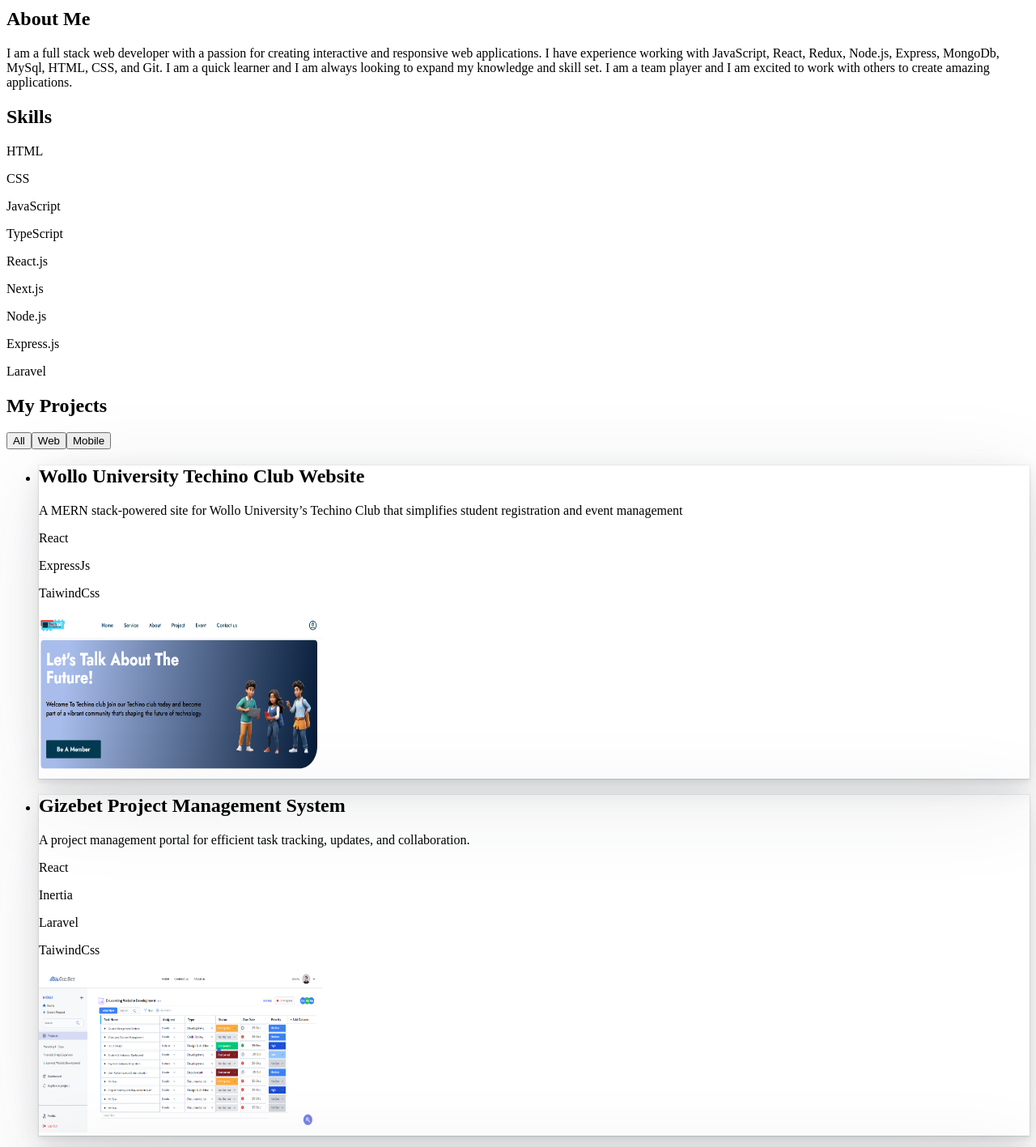
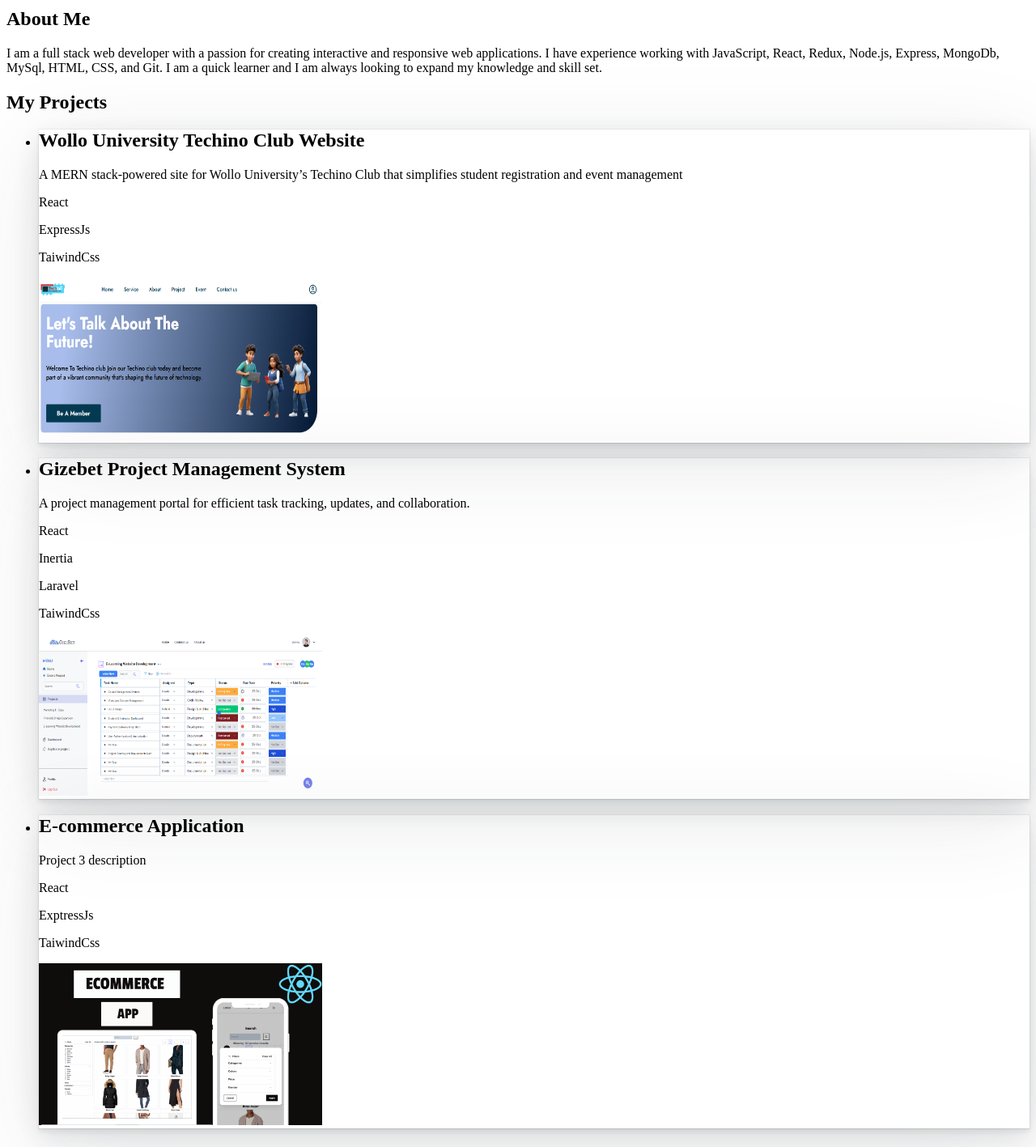
Before and after one commit to Dawithabte31/New-personal-portfolio, a Next.js app: page / in a window 1280 px wide. Shown: the part 280-1697 px from the top of the page at 81% size. Built offline with nearby package versions, Linux system fonts and the light colour scheme; grey boxes are pictures that could not be loaded.

Commit message:
add new components

```diff
--- /dev/null
+++ b/src/app/components/AboutDescription.jsx
@@ -0,0 +1,45 @@
+// components/AboutDescription.js
+"use client";
+
+import React, { useEffect, useRef, useState } from "react";
+import { motion } from "framer-motion";
+
+const AboutDescription = () => {
+  const [isInView, setIsInView] = useState(false);
+  const ref = useRef(null);
+
+  useEffect(() => {
+    const observer = new IntersectionObserver(
+      ([entry]) => setIsInView(entry.isIntersecting),
+      { threshold: 0.1 }
+    );
+
+    if (ref.current) observer.observe(ref.current);
+    return () => ref.current && observer.unobserve(ref.current);
+  }, []);
+
+  return (
+    <div ref={ref} className="flex flex-col items-center justify-center text-center min-h-screen">
+      <motion.h2
+        initial={{ opacity: 0, y: -20 }}
+        animate={isInView ? { opacity: 1, y: 0 } : {}}
+        transition={{ duration: 0.6 }}
+        className="text-4xl font-bold text-white mb-4 md:mb-12"
+      >
+        About Me
+      </motion.h2>
+      <motion.p
+        initial={{ opacity: 0, y: 20 }}
+        animate={isInView ? { opacity: 1, y: 0 } : {}}
+        transition={{ duration: 0.6 }}
+        className="text-base sm:text-lg leading-relaxed max-w-2xl text-white"
+      >
+        I am a full stack web developer with a passion for creating interactive and responsive web applications.
+        I have experience working with JavaScript, React, Redux, Node.js, Express, MongoDb, MySql, HTML, CSS, and Git.
+        I am a quick learner and I am always looking to expand my knowledge and skill set.
+      </motion.p>
+    </div>
+  );
+};
+
+export default AboutDescription;
--- a/src/app/components/AboutSection.jsx
+++ b/src/app/components/AboutSection.jsx
@@ -2,7 +2,7 @@
 
 import React, { useTransition, useState, useEffect, useRef } from "react";
 import { motion, AnimatePresence } from "framer-motion";
-import TabButton from "./TabButton";
+import Link from "next/link"; // Assuming you may need Link here for routing
 
 const TAB_DATA = [
   {
@@ -16,98 +16,38 @@
           hidden: { opacity: 0 },
           visible: {
             opacity: 1,
-            transition: {
-              staggerChildren: 0.2,
-            },
+            transition: { staggerChildren: 0.2 },
           },
         }}
         className="flex flex-col gap-4 justify-center flex-wrap"
       >
-        <div className="flex flex-row gap-4 justify-center flex-wrap w-[80%]">
+        <div className="flex flex-row gap-4 justify-center flex-wrap w-full max-w-4xl">
+          {["HTML", "CSS", "JavaScript", "TypeScript", "React.js", "Next.js"].map((skill) => (
             <motion.p
+              key={skill}
               variants={{
                 hidden: { opacity: 0, y: 20 },
                 visible: { opacity: 1, y: 0 },
               }}
-            className="text-[#ADB7BE] border-white hover:border-white rounded-full border-2 px-6 py-3 text-xl cursor-pointer"
+              className="text-gray-300 border-gray-500 hover:border-white rounded-full border-2 px-4 py-2 text-lg sm:text-xl cursor-pointer"
             >
-            HTML
+              {skill}
             </motion.p>
+          ))}
+        </div>
+        <div className="flex flex-row gap-4 justify-center flex-wrap w-full max-w-4xl">
+          {["Node.js", "Express.js", "Laravel"].map((skill) => (
             <motion.p
+              key={skill}
               variants={{
                 hidden: { opacity: 0, y: 20 },
                 visible: { opacity: 1, y: 0 },
               }}
-            className="text-[#ADB7BE] border-white hover:border-white rounded-full border-2 px-6 py-3 text-xl cursor-pointer"
+              className="text-gray-300 border-gray-500 hover:border-white rounded-full border-2 px-4 py-2 text-lg sm:text-xl cursor-pointer"
             >
-            CSS
+              {skill}
             </motion.p>
-          <motion.p
-            variants={{
-              hidden: { opacity: 0, y: 20 },
-              visible: { opacity: 1, y: 0 },
-            }}
-            className="text-[#ADB7BE] border-white hover:border-white rounded-full border-2 px-6 py-3 text-xl cursor-pointer"
-          >
-            JavaScript
-          </motion.p>
-          <motion.p
-            variants={{
-              hidden: { opacity: 0, y: 20 },
-              visible: { opacity: 1, y: 0 },
-            }}
-            className="text-[#ADB7BE] border-white hover:border-white rounded-full border-2 px-6 py-3 text-xl cursor-pointer"
-          >
-            TypeScript
-          </motion.p>
-          <motion.p
-            variants={{
-              hidden: { opacity: 0, y: 20 },
-              visible: { opacity: 1, y: 0 },
-            }}
-            className="text-[#ADB7BE] border-white hover:border-white rounded-full border-2 px-6 py-3 text-xl cursor-pointer"
-          >
-            React.js
-          </motion.p>
-          <motion.p
-            variants={{
-              hidden: { opacity: 0, y: 20 },
-              visible: { opacity: 1, y: 0 },
-            }}
-            className="text-[#ADB7BE] border-white hover:border-white rounded-full border-2 px-6 py-3 text-xl cursor-pointer "
-          >
-            Next.js
-          </motion.p>
-        </div>
-        <div className="flex flex-row gap-4 justify-center flex-wrap">
-
-          <motion.p
-            variants={{
-              hidden: { opacity: 0, y: 20 },
-              visible: { opacity: 1, y: 0 },
-            }}
-            className="text-[#ADB7BE] border-white hover:border-white rounded-full border-2 px-6 py-3 text-xl cursor-pointer"
-          >
-            Node.js
-          </motion.p>
-          <motion.p
-            variants={{
-              hidden: { opacity: 0, y: 20 },
-              visible: { opacity: 1, y: 0 },
-            }}
-            className="text-[#ADB7BE] border-white hover:border-white rounded-full border-2 px-6 py-3 text-xl cursor-pointer"
-          >
-            Express.js
-          </motion.p>
-          <motion.p
-            variants={{
-              hidden: { opacity: 0, y: 20 },
-              visible: { opacity: 1, y: 0 },
-            }}
-            className="text-[#ADB7BE] border-white hover:border-white rounded-full border-2 px-6 py-3 text-xl cursor-pointer"
-          >
-            Laravel
-          </motion.p>
+          ))}
         </div>
       </motion.div>
     ),
@@ -121,46 +61,19 @@
   const aboutSectionRef = useRef(null);
 
   const handleTabChange = (id) => {
-    startTransition(() => {
-      setTab(id);
-    });
+    startTransition(() => setTab(id));
   };
 
-  // IntersectionObserver to detect when the section is in view
   useEffect(() => {
     const observer = new IntersectionObserver(
-      (entries) => {
-        const entry = entries[0];
-        setIsInView(entry.isIntersecting);
-      },
-      {
-        threshold: 0.1, // Trigger when 10% of the section is visible
-      }
+      (entries) => setIsInView(entries[0].isIntersecting),
+      { threshold: 0.1 }
     );
 
-    if (aboutSectionRef.current) {
-      observer.observe(aboutSectionRef.current);
-    }
+    if (aboutSectionRef.current) observer.observe(aboutSectionRef.current);
 
     return () => {
-      if (aboutSectionRef.current) {
-        observer.unobserve(aboutSectionRef.current);
-      }
-    };
-  }, []);
-
-  // Trigger animation when hash changes to #about
-  useEffect(() => {
-    const handleHashChange = () => {
-      if (window.location.hash === "#about") {
-        setIsInView(true);
-      }
-    };
-
-    window.addEventListener("hashchange", handleHashChange);
-
-    return () => {
-      window.removeEventListener("hashchange", handleHashChange);
+      if (aboutSectionRef.current) observer.unobserve(aboutSectionRef.current);
     };
   }, []);
 
@@ -168,14 +81,14 @@
     <section
       id="about"
       ref={aboutSectionRef}
-      className="text-white w-full mx-auto py-16 flex items-center justify-center max-h-screen mb-[100px] h-screen"
+      className="text-white w-full px-6 py-16 flex items-center justify-center h-full"
     >
-        <div className="text-center flex w-[70%] flex-col items-center">
+      <div className="text-center w-full max-w-3xl flex flex-col items-center">
         <motion.h2
           initial={{ opacity: 0, y: -20 }}
           animate={isInView ? { opacity: 1, y: 0 } : {}}
           transition={{ duration: 0.6 }}
-            className="text-4xl font-bold text-white"
+          className="text-3xl sm:text-4xl font-bold text-white mb-4"
         >
           About Me
         </motion.h2>
@@ -183,24 +96,22 @@
           initial={{ opacity: 0, y: 20 }}
           animate={isInView ? { opacity: 1, y: 0 } : {}}
           transition={{ duration: 0.6 }}
-            className="text-base lg:text-lg mb-8 w-[70%] "
+          className="text-base sm:text-lg mb-8 leading-relaxed max-w-2xl"
         >
-            I am a full stack web developer with a passion for creating
-            interactive and responsive web applications. I have experience
-            working with JavaScript, React, Redux, Node.js, Express, MongoDb,
-            MySql, HTML, CSS, and Git. I am a quick learner and I am always
-            looking to expand my knowledge and skill set. I am a team player and
-            I am excited to work with others to create amazing applications.
+          I am a full stack web developer with a passion for creating interactive and responsive web applications. I
+          have experience working with JavaScript, React, Redux, Node.js, Express, MongoDb, MySql, HTML, CSS, and Git.
+          I am a quick learner and I am always looking to expand my knowledge and skill set.
         </motion.p>
-          <div className="flex space-x-4 mb-8">
+
+        <div className="flex justify-center mb-8">
           <h1
-              selectTab={() => handleTabChange("skills")}
-              active={tab === "skills"}
-              className="font-bold text-4xl"
+            onClick={() => handleTabChange("skills")}
+            className="font-bold text-2xl sm:text-3xl cursor-pointer"
           >
             Skills
           </h1>
         </div>
+
         <AnimatePresence>
           <motion.div
             key={tab}
@@ -209,7 +120,7 @@
             exit={{ opacity: 0, scale: 0.95 }}
             transition={{ duration: 0.8 }}
           >
-              {TAB_DATA.find((t) => t.id === tab).content}
+            {TAB_DATA.find((t) => t.id === tab)?.content}
           </motion.div>
         </AnimatePresence>
       </div>
--- a/src/app/components/EmailSection.jsx
+++ b/src/app/components/EmailSection.jsx
@@ -67,7 +67,6 @@
         </p>
 
         {/* Provide actual values or remove if not needed */}
-
       </div>
       <div>
         {emailSubmitted ? (
--- a/src/app/components/ProjectsSection.jsx
+++ b/src/app/components/ProjectsSection.jsx
@@ -79,7 +79,7 @@
       <h2 className="text-center text-4xl font-bold text-white mt-4 mb-8 md:mb-12">
         My Projects
       </h2>
-      <div className="text-white flex flex-row justify-center items-center gap-2 py-6">
+      {/* <div className="text-white flex flex-row justify-center items-center gap-2 py-6">
         <ProjectTag
           onClick={handleTagChange}
           name="All"
@@ -95,7 +95,7 @@
           name="Mobile"
           isSelected={tag === "Mobile"}
         />
-      </div>
+      </div> */}
       <ul className="grid md:grid-cols-2 md:gap-2 w-[100%] md:px-14">
         {filteredProjects.map((project, index) => {
           return (
--- /dev/null
+++ b/src/app/components/SkillList.jsx
@@ -0,0 +1,78 @@
+// components/SkillList.js
+"use client";
+
+import React, { useEffect, useRef, useState } from "react";
+import { motion } from "framer-motion";
+
+const SkillList = () => {
+  const [isInView, setIsInView] = useState(false);
+  const ref = useRef(null);
+
+  useEffect(() => {
+    const observer = new IntersectionObserver(
+      ([entry]) => setIsInView(entry.isIntersecting),
+      { threshold: 0.1 }
+    );
+
+    if (ref.current) observer.observe(ref.current);
+    return () => ref.current && observer.unobserve(ref.current);
+  }, []);
+
+  return (
+    <div ref={ref} className="flex flex-col items-center justify-center text-center min-h-screen">
+      <motion.h2
+        initial={{ opacity: 0, y: -20 }}
+        animate={isInView ? { opacity: 1, y: 0 } : {}}
+        transition={{ duration: 0.6 }}
+        className="text-4xl font-bold text-white mb-6 md:mb-12 "
+      >
+        Skills I Have
+      </motion.h2>
+      <motion.div
+        initial="hidden"
+        animate={isInView ? "visible" : "hidden"}
+        variants={{
+          hidden: { opacity: 0 },
+          visible: {
+            opacity: 1,
+            transition: {
+              staggerChildren: 0.2,
+            },
+          },
+        }}
+        className="flex flex-col gap-4 justify-center flex-wrap w-[70%] mb-4"
+      >
+        <div className="flex flex-row gap-4 justify-center flex-wrap w-full">
+          {["HTML", "CSS", "JavaScript", "TypeScript", "React.js", "Next.js"].map((skill) => (
+            <motion.p
+              key={skill}
+              variants={{
+                hidden: { opacity: 0, y: 20 },
+                visible: { opacity: 1, y: 0 },
+              }}
+              className="text-[#ADB7BE] border-white hover:border-white rounded-full border-2 px-6 py-3 text-xl cursor-pointer"
+            >
+              {skill}
+            </motion.p>
+          ))}
+        </div>
+        <div className="flex flex-row gap-4 justify-center flex-wrap w-full">
+          {["Node.js", "Express.js", "Laravel"].map((skill) => (
+            <motion.p
+              key={skill}
+              variants={{
+                hidden: { opacity: 0, y: 20 },
+                visible: { opacity: 1, y: 0 },
+              }}
+              className="text-[#ADB7BE] border-white hover:border-white rounded-full border-2 px-6 py-3 text-xl cursor-pointer"
+            >
+              {skill}
+            </motion.p>
+          ))}
+        </div>
+      </motion.div>
+    </div>
+  );
+};
+
+export default SkillList;
--- a/src/app/page.js
+++ b/src/app/page.js
@@ -4,6 +4,8 @@
 import ProjectsSection from "./components/ProjectsSection";
 import EmailSection from "./components/EmailSection";
 import Footer from "./components/Footer";
+import AboutDescription from "./components/AboutDescription";
+import SkillList from "./components/SkillList";
 import AchievementsSection from "./components/AchievementsSection";
 
 export default function Home() {
@@ -12,9 +14,11 @@
       <Navbar />
       <div className="container mt-24 mx-auto w-[100%] p-0">
         <HeroSection />
+        <AboutDescription/>
         {/* <AchievementsSection /> */}
-        <AboutSection />
+        {/* <AboutSection /> */}
         <ProjectsSection />
+        <SkillList/>
         <EmailSection />
       </div>
       <Footer />
```
Also changed, not shown: src/app/components/Skill.jsx (deleted). Lines whose indentation alone changed are shown as unchanged.
